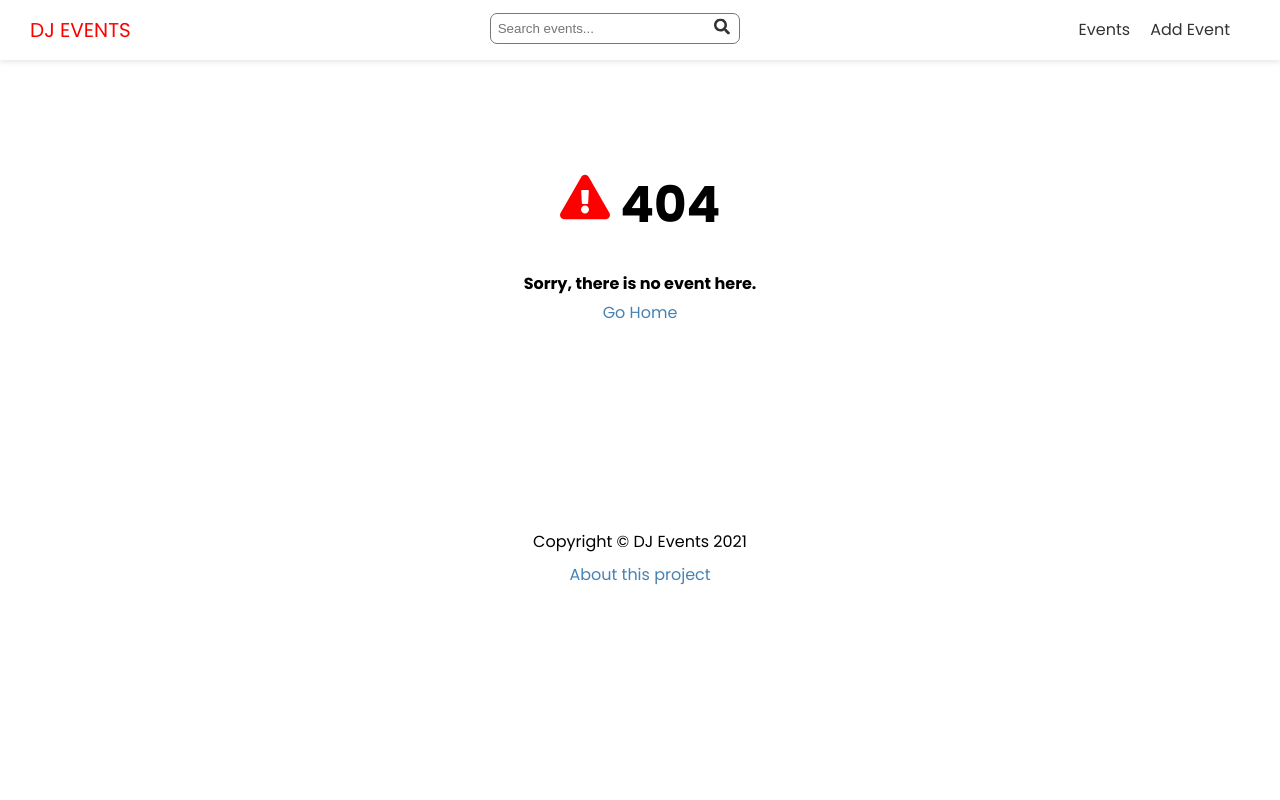
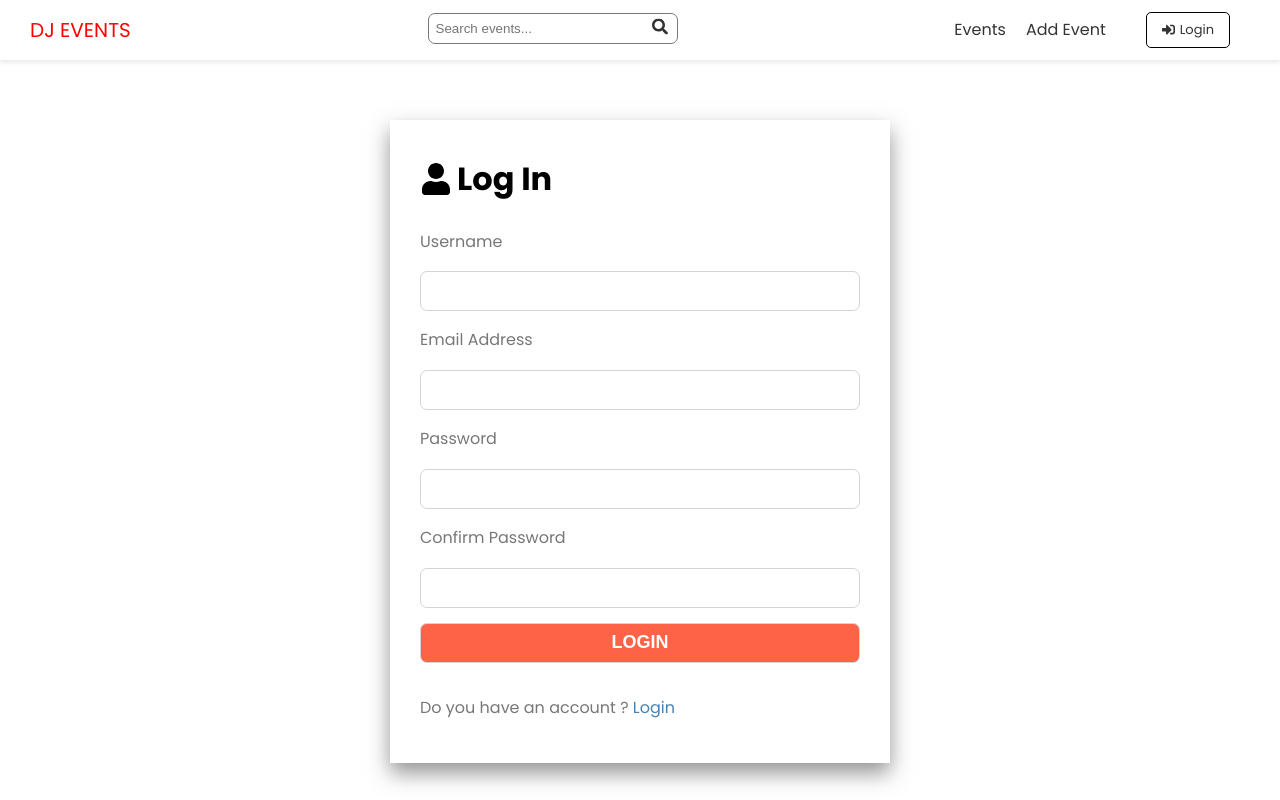
Before and after one commit to aleksandar-ristic-zz/Fun-Cookies-and-Games, a Next.js app: page /account/register in a window 1280 px wide. Before the commit this address had no page. Shown: the top 800 px of the page. Built offline with nearby package versions, Linux system fonts and the light colour scheme.

Commit message:
Added login and register

```diff
--- a/components/Header.js
+++ b/components/Header.js
@@ -1,4 +1,5 @@
 import Link from 'next/link'
+import { FaSignInAlt, FaSignOutAlt } from 'react-icons/fa'
 import styles from '../styles/Header.module.css'
 import Search from '@/components/Search'
 
@@ -25,6 +26,13 @@ export default function Header() {
 							<a>Add Event</a>
 						</Link>
 					</li>
+					<li>
+						<Link href='/account/login'>
+							<a className='btn-outline btn-icon'>
+								<FaSignInAlt /> <span>Login</span>
+							</a>
+						</Link>
+					</li>
 				</ul>
 			</nav>
 		</header>
--- /dev/null
+++ b/pages/account/register.js
@@ -0,0 +1,83 @@
+import { ToastContainer, toast } from 'react-toastify'
+import 'react-toastify/dist/ReactToastify.css'
+import { useState } from 'react'
+import Link from 'next/link'
+import Layout from '@/components/Layout'
+import styles from '@/styles/AuthForm.module.css'
+import { FaUser } from 'react-icons/fa'
+
+export default function LoginPage() {
+	const [username, setUsername] = useState('')
+	const [email, setEmail] = useState('')
+	const [password, setPassword] = useState('')
+	const [passwordConfirm, setPasswordConfirm] = useState('')
+
+	const handleSubmit = e => {
+		e.preventDefault()
+
+		if (password !== passwordConfirm) {
+			toast.error('Passwords do not match!')
+			return
+		}
+	}
+
+	return (
+		<Layout title='User Login | DJ Events'>
+			<div className={styles.auth}>
+				<h1 className='btn-icon'>
+					<FaUser /> Log In
+				</h1>
+				<ToastContainer position='top-center' draggable />
+				<form onSubmit={handleSubmit}>
+					<div>
+						<label htmlFor='username'>Username</label>
+						<input
+							type='text'
+							id='username'
+							value={username}
+							onChange={e => setUsername(e.target.value)}
+						/>
+					</div>
+					<div>
+						<label htmlFor='email'>Email Address</label>
+						<input
+							type='email'
+							id='email'
+							value={email}
+							onChange={e => setEmail(e.target.value)}
+						/>
+					</div>
+					<div>
+						<label htmlFor='password'>Password</label>
+						<input
+							type='password'
+							id='password'
+							value={password}
+							onChange={e => setPassword(e.target.value)}
+						/>
+					</div>
+					<div>
+						<label htmlFor='passwordConfirm'>Confirm Password</label>
+						<input
+							type='password'
+							id='passwordConfirm'
+							value={passwordConfirm}
+							onChange={e => setPasswordConfirm(e.target.value)}
+						/>
+					</div>
+
+					<input
+						type='submit'
+						value='Login'
+						className='btn'
+						disabled={password.length < 6}
+					/>
+
+					<p>
+						Do you have an account ? <Link href='/account/login'>Login</Link>
+					</p>
+				</form>
+			</div>
+		</Layout>
+	)
+}
--- /dev/null
+++ b/styles/AuthForm.module.css
@@ -0,0 +1,37 @@
+.auth {
+	max-width: 500px;
+	margin: auto;
+	padding: 30px;
+	box-shadow: 0 10px 20px 0 rgba(50, 50, 50, 0.52);
+}
+.auth label {
+	display: block;
+	margin-bottom: 5px;
+	color: #777;
+}
+.auth input[type='submit'],
+.auth input[type='text'],
+.auth input[type='email'],
+.auth input[type='password'] {
+	display: block;
+	width: 100%;
+	height: 40px;
+	margin: 15px 0;
+	padding: 7px;
+	font-size: 18px;
+	color: #333;
+	border: 1px solid rgb(212, 212, 212);
+	background-color: transparent;
+	border-radius: 7px;
+}
+.auth input[type='submit'] {
+	color: #fff;
+	background-color: red;
+}
+.auth input[type='submit']:disabled {
+	background-color: tomato;
+}
+.auth p {
+	padding-top: 1rem;
+	color: #777;
+}
--- a/styles/globals.css
+++ b/styles/globals.css
@@ -43,6 +43,8 @@ h3 span {
 .btn {
 	display: inline-block;
 	background: red;
+	text-transform: uppercase;
+	font-weight: 600;
 	color: #fff;
 	padding: 10px 20px;
 	cursor: pointer;
@@ -54,22 +56,31 @@ h3 span {
 	opacity: 0.9;
 }
 
-.btn-secondary {
+.btn-secondary,
+.btn-outline {
 	font: inherit;
 	font-size: 13px;
 	background: #000;
-	color: #fff !important;
+	color: #fff;
 	border: 0;
 	border-radius: 5px;
 	padding: 5px 15px;
 	margin: 0 20px;
 	cursor: pointer;
 }
-
 .btn-secondary:hover {
 	opacity: 0.8;
 }
-
+.btn-outline {
+	background: transparent;
+	color: #000;
+	border: 1px solid #000;
+	transition: all 0.3s ease;
+}
+.btn-outline:hover {
+	background: #000;
+	color: #fff !important;
+}
 .btn-icon {
 	width: fit-content;
 	display: flex;
@@ -79,3 +90,14 @@ h3 span {
 .btn-icon svg {
 	margin-right: 5px;
 }
+input,
+textarea {
+	outline: 1px solid transparent;
+	outline-offset: 3px;
+	transition: 0.3s outline-offset ease-in;
+}
+input:focus,
+textarea:focus {
+	outline: 2px solid red;
+	outline-offset: -1px;
+}
```
Also changed, not shown: pages/account/login.js (added, +60 -0 lines), styles/Form.module.css (+0 -8 lines).
